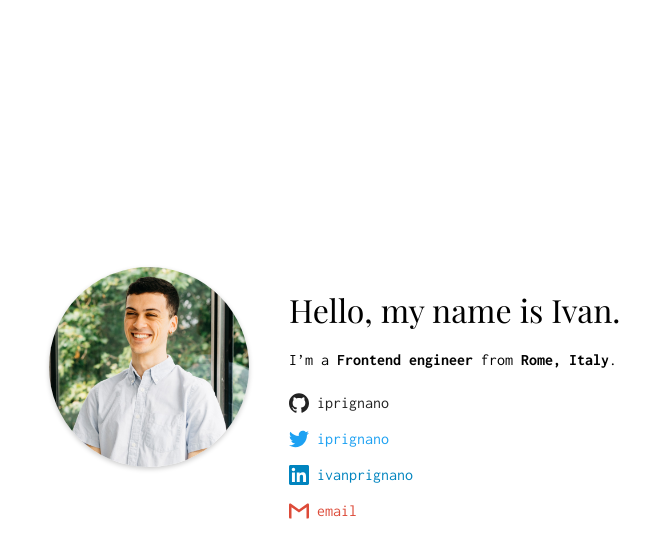
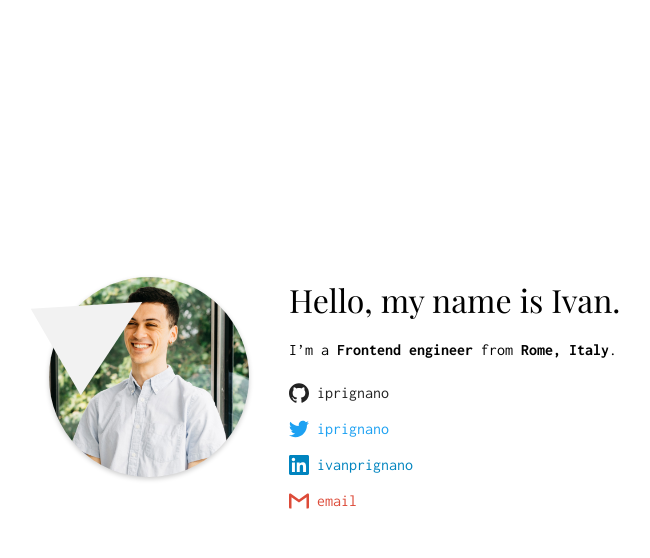
Before and after one commit to iprignano/ivanprignano, a Jekyll site: the page built from index.md, in a window 1280 px wide. Shown: the top 558 px of the page, without its empty margins (119-769 px from the left). Built offline with Jekyll 4.4.1, drawn with Linux system fonts in a browser that asks for light colours.

Commit message:
Minor styling changes

```diff
--- a/_includes/socials.html
+++ b/_includes/socials.html
@@ -1,17 +1,17 @@
 <div class="social-wrapper">
-  <a class="social social-github" href="https://github.com/{{ site.github_username }}/">
+  <a class="social social-github" href="https://github.com/{{ site.github_username }}/" target="_blank">
     <svg class="social-icon" role="img" viewBox="0 0 24 24" xmlns="http://www.w3.org/2000/svg"><path d="M12 .297c-6.63 0-12 5.373-12 12 0 5.303 3.438 9.8 8.205 11.385.6.113.82-.258.82-.577 0-.285-.01-1.04-.015-2.04-3.338.724-4.042-1.61-4.042-1.61C4.422 18.07 3.633 17.7 3.633 17.7c-1.087-.744.084-.729.084-.729 1.205.084 1.838 1.236 1.838 1.236 1.07 1.835 2.809 1.305 3.495.998.108-.776.417-1.305.76-1.605-2.665-.3-5.466-1.332-5.466-5.93 0-1.31.465-2.38 1.235-3.22-.135-.303-.54-1.523.105-3.176 0 0 1.005-.322 3.3 1.23.96-.267 1.98-.399 3-.405 1.02.006 2.04.138 3 .405 2.28-1.552 3.285-1.23 3.285-1.23.645 1.653.24 2.873.12 3.176.765.84 1.23 1.91 1.23 3.22 0 4.61-2.805 5.625-5.475 5.92.42.36.81 1.096.81 2.22 0 1.606-.015 2.896-.015 3.286 0 .315.21.69.825.57C20.565 22.092 24 17.592 24 12.297c0-6.627-5.373-12-12-12"/></svg>
     <span>{{ site.github_username }}</span>
   </a>
-  <a class="social social-twitter" href="https://twitter.com/{{ site.twitter_username }}/">
+  <a class="social social-twitter" href="https://twitter.com/{{ site.twitter_username }}/" target="_blank">
     <svg class="social-icon" role="img" viewBox="0 0 24 24" xmlns="http://www.w3.org/2000/svg"><path d="M23.954 4.569c-.885.389-1.83.654-2.825.775 1.014-.611 1.794-1.574 2.163-2.723-.951.555-2.005.959-3.127 1.184-.896-.959-2.173-1.559-3.591-1.559-2.717 0-4.92 2.203-4.92 4.917 0 .39.045.765.127 1.124C7.691 8.094 4.066 6.13 1.64 3.161c-.427.722-.666 1.561-.666 2.475 0 1.71.87 3.213 2.188 4.096-.807-.026-1.566-.248-2.228-.616v.061c0 2.385 1.693 4.374 3.946 4.827-.413.111-.849.171-1.296.171-.314 0-.615-.03-.916-.086.631 1.953 2.445 3.377 4.604 3.417-1.68 1.319-3.809 2.105-6.102 2.105-.39 0-.779-.023-1.17-.067 2.189 1.394 4.768 2.209 7.557 2.209 9.054 0 13.999-7.496 13.999-13.986 0-.209 0-.42-.015-.63.961-.689 1.8-1.56 2.46-2.548l-.047-.02z"/></svg>
     <span>{{ site.twitter_username }}</span>
   </a>
-  <a class="social social-linkedin" href="www.linkedin.com/in/{{ site.linkedin_username }}">
+  <a class="social social-linkedin" href="https://www.linkedin.com/in/{{ site.linkedin_username }}" target="_blank">
     <svg class="social-icon" role="img" viewBox="0 0 24 24" xmlns="http://www.w3.org/2000/svg"><path d="M20.447 20.452h-3.554v-5.569c0-1.328-.027-3.037-1.852-3.037-1.853 0-2.136 1.445-2.136 2.939v5.667H9.351V9h3.414v1.561h.046c.477-.9 1.637-1.85 3.37-1.85 3.601 0 4.267 2.37 4.267 5.455v6.286zM5.337 7.433c-1.144 0-2.063-.926-2.063-2.065 0-1.138.92-2.063 2.063-2.063 1.14 0 2.064.925 2.064 2.063 0 1.139-.925 2.065-2.064 2.065zm1.782 13.019H3.555V9h3.564v11.452zM22.225 0H1.771C.792 0 0 .774 0 1.729v20.542C0 23.227.792 24 1.771 24h20.451C23.2 24 24 23.227 24 22.271V1.729C24 .774 23.2 0 22.222 0h.003z"/></svg>
     <span>{{ site.linkedin_username }}</span>
   </a>
-  <a class="social social-email" href="mailto:ivanprignano@gmail.com">
+  <a class="social social-email" href="mailto:ivanprignano@gmail.com" target="_blank">
     <svg class="social-icon" role="img" viewBox="0 0 24 24" xmlns="http://www.w3.org/2000/svg"><path d="M24 4.5v15c0 .85-.65 1.5-1.5 1.5H21V7.387l-9 6.463-9-6.463V21H1.5C.649 21 0 20.35 0 19.5v-15c0-.425.162-.8.431-1.068C.7 3.16 1.076 3 1.5 3H2l10 7.25L22 3h.5c.425 0 .8.162 1.069.432.27.268.431.643.431 1.068z"/></svg>
     <span>email</span>
   </a>
--- a/_layouts/default.html
+++ b/_layouts/default.html
@@ -7,6 +7,7 @@
 
     <div class="content-wrapper">
       <figure class="avatar-wrapper">
+        <div class="triangle"></div>
         <img class="avatar" src="/img/picture.jpg" alt="Me">
       </figure>
 
--- a/css/main.scss
+++ b/css/main.scss
@@ -26,9 +26,11 @@ body {
 .avatar-wrapper {
   width: $avatar-dimensions;
   height: $avatar-dimensions;
+  position: relative;
 }
 
 .avatar {
+  background-color: #f2f2f2;
   width: 100%;
   height: 100%;
   border-radius: 50%;
@@ -41,7 +43,7 @@ body {
 }
 
 .bio-wrapper {
-  padding: 20px 0;
+  padding-bottom: 20px;
 }
 
 .title {
@@ -53,10 +55,16 @@ body {
   font-family: 'Inconsolata', monospace;
 }
 
+.social-wrapper {
+  display: flex;
+  flex-direction: column;
+}
+
 .social {
-  display: flex;
+  display: inline-flex;
   align-items: center;
-  padding: 8px 5px 8px 0;
+  padding: 5px 0;
+  margin: 3px 0;
   font-family: 'Inconsolata', monospace;
   text-decoration: none;
 
@@ -107,3 +115,16 @@ body {
 .social-email {
   color: #dd4b39;
 }
+
+// Shapes
+.triangle {
+	width: 0;
+	height: 0;
+	border-left: 50px solid transparent;
+	border-right: 50px solid transparent;
+	border-bottom: 100px solid #f2f2f2;
+  position: absolute;
+  top: 0;
+  left: 0;
+  transform: rotate(60deg);
+}
```
